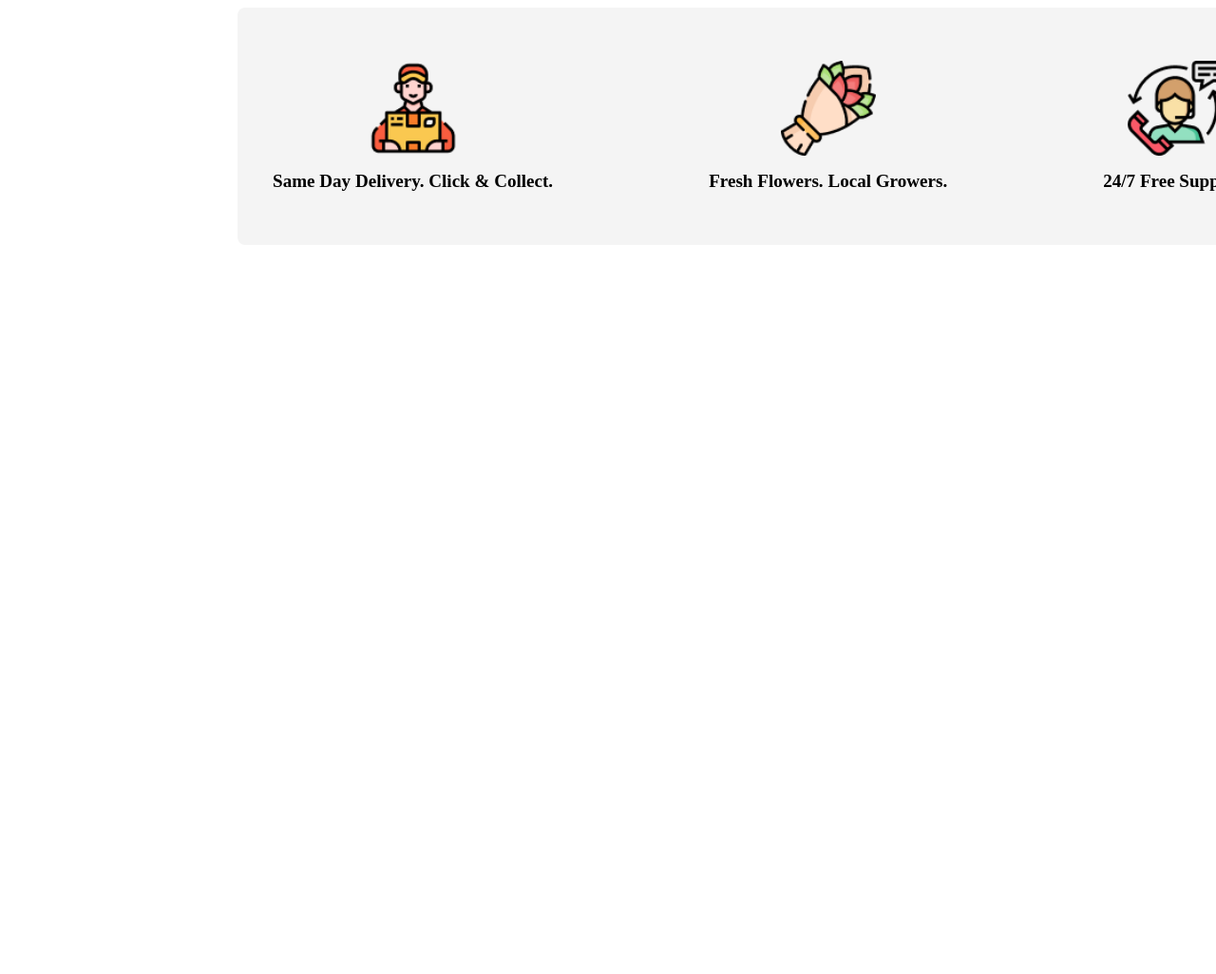
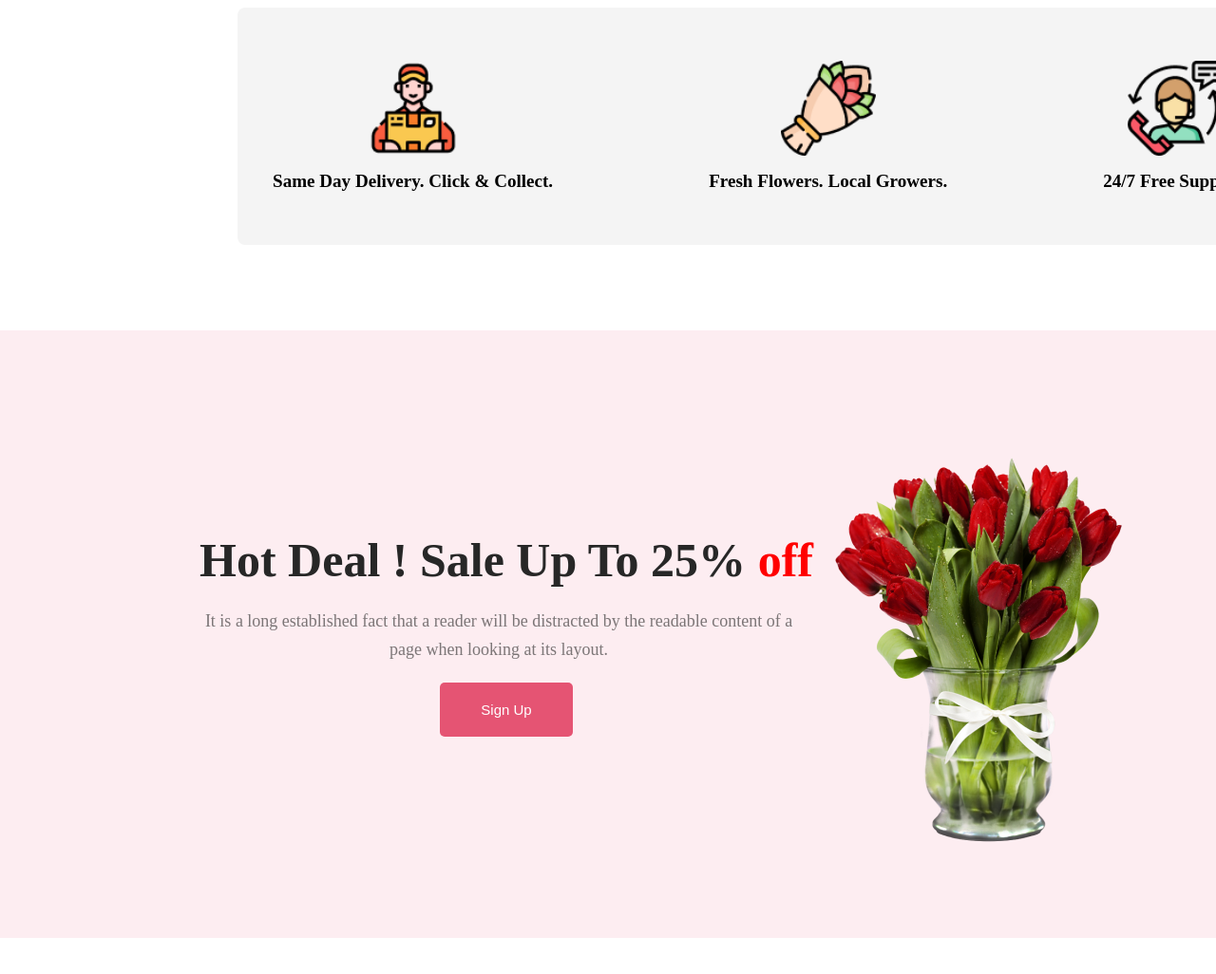
Before and after one commit to surovishimu/assignment-1, a plain HTML site: page index.html in a window 1280 px wide. Shown: the part 1662-2688 px from the top of the page at 95% size. Before the commit the page ends 1920 px from the top, so only its background shows below. Drawn offline with Linux system fonts and the light colour scheme.

Commit message:
discount part add

```diff
--- a/css/style.css
+++ b/css/style.css
@@ -9,7 +9,6 @@
     display: flex;
     height: 100vh;
     background-color: rgba(229, 84, 115, 0.10);
-    ;
     justify-content: space-between;
     align-items: center;
     margin-bottom: 150px;
@@ -155,3 +154,62 @@ flex-shrink: 0;
 .service-text{
     margin-top: 10px;
 }
+/* discount section */
+
+.discount-container {
+    display: flex;
+    background-color: rgba(229, 84, 115, 0.10);
+    justify-content: space-around;
+    align-items: center;
+    margin-bottom: 150px;
+    text-align: center;
+    margin-top: 90px;
+    height: 80vh;
+}
+span{
+    color: red;
+}
+.discount-info {
+    margin-left: 200px;
+}
+
+.discount-title {
+    width: 650px;
+    color: #272727;
+    font-size: 50px;
+    font-style: normal;
+    font-weight: 800;
+    line-height: normal;
+    margin-bottom: 20px;
+}
+span {
+    color: red;
+}
+
+.discount-text {
+    width: 634px;
+    color: rgba(39, 39, 39, 0.60);
+    font-size: 18px;
+    font-style: normal;
+    font-weight: 400;
+    line-height: 30px;
+    margin-bottom: 20px;
+}
+
+.discount-btn {
+    display: inline-flex;
+    padding: 20px 43px;
+    align-items: flex-start;
+    gap: 10px;
+    background: #E55473;
+    color: white;
+    border: none;
+    font-size: 15px;
+    cursor: pointer;
+    border-radius: 5px;
+}
+
+.discount-img {
+    margin-right: 80px;
+    padding-top: 40px;
+}
--- a/index.html
+++ b/index.html
@@ -28,7 +28,7 @@
                 </button>
             </div>
             <div class="banner-img">
-                <img src="image/pngwing 10.png" alt="" class="banner-photo">
+                <img src="image/pngwing 10.png" alt="" class="discount-photo">
             </div>
         </div>
     </header>
@@ -81,6 +81,25 @@
                 <h5 class="service-text">24/7 Free Support.</h5>
             </div>
         </div>
+
+        <!-- discount section -->
+        <div class="discount-container">
+            <div class="discount-info">
+                <h1 class="discount-title">
+                    Hot Deal ! Sale Up To 25% <span>off</span>
+                </h1>
+                <p class="discount-text">
+                    It is a long established fact that a reader will be distracted by the readable
+                    content of a page when looking at its layout.
+                </p>
+                <button class="discount-btn">
+                    Sign Up
+                </button>
+            </div>
+            <div class="discount-img">
+                <img src="image/pngwing 8.png" alt="" class="discount-photo">
+            </div>
+        </div>
     </main>
     <footer>
 
```
